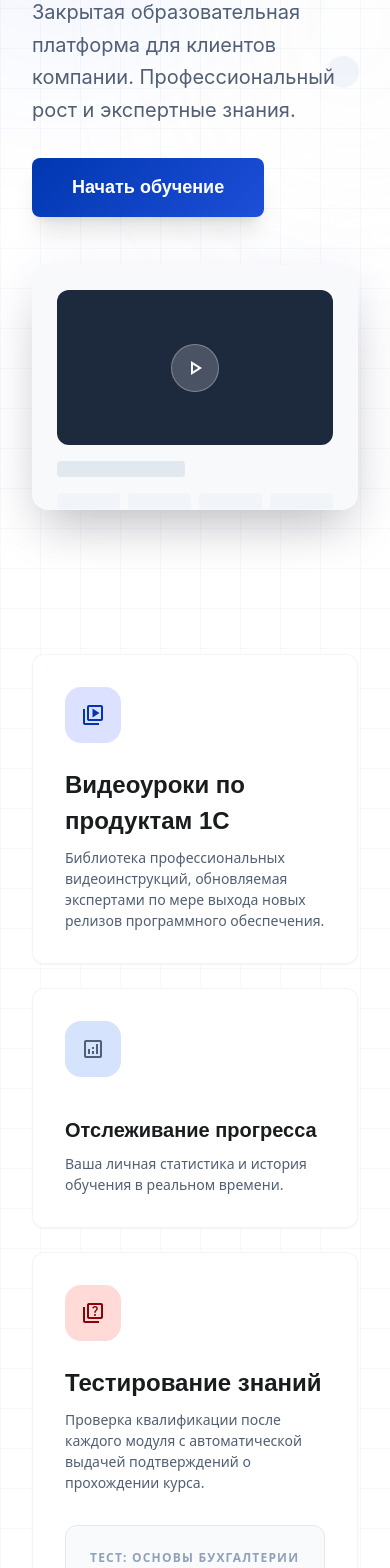
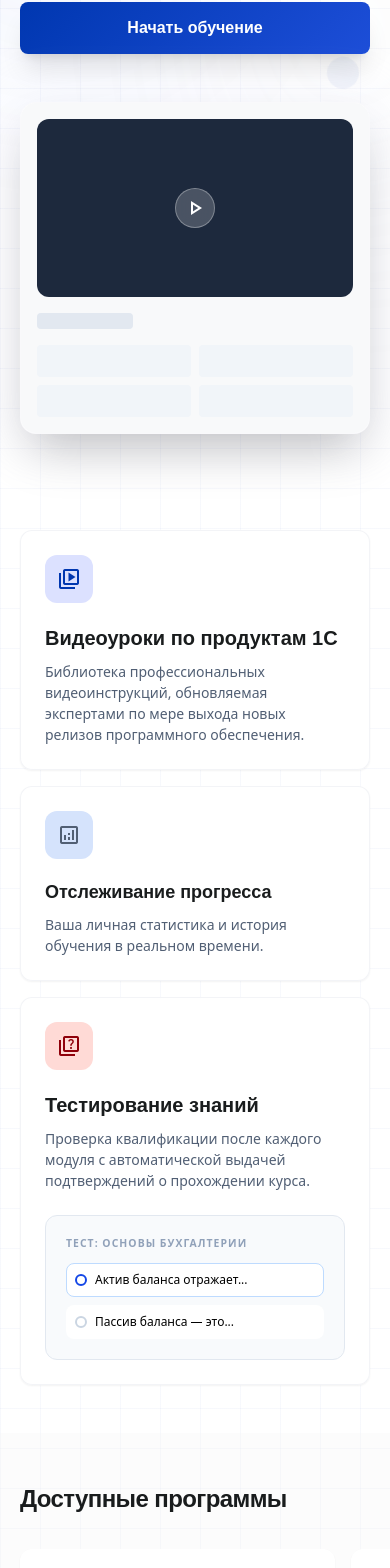
Before and after one commit to ArchedArtem/education_runa_s, a Next.js app: page / in a window 390 px wide. Shown: the part 312-1880 px from the top of the page. Built offline with nearby package versions, Linux system fonts and the light colour scheme; no server answers.

Commit message:
test adaptive

```diff
--- a/app/(main)/(welcome)/components/CoursePreview/CoursePreview.module.scss
+++ b/app/(main)/(welcome)/components/CoursePreview/CoursePreview.module.scss
@@ -1,35 +1,57 @@
 .section {
-  background-color: rgba(243, 244, 245, 0.3); // surface-container-low/30
-  padding: 6rem 0;
+  background-color: rgba(243, 244, 245, 0.3);
+  padding: 3rem 0;
   position: relative;
   overflow: hidden;
+
+  @media (min-width: 768px) {
+    padding: 6rem 0;
+  }
 }
 
 .container {
   max-width: 80rem;
   margin: 0 auto;
-  padding: 0 2rem;
+  padding: 0 1.25rem;
   position: relative;
   z-index: 10;
+
+  @media (min-width: 768px) {
+    padding: 0 2rem;
+  }
 }
 
 .header {
   display: flex;
   justify-content: space-between;
+  align-items: center;
+  margin-bottom: 2rem;
+
+  @media (min-width: 768px) {
     align-items: flex-end;
     margin-bottom: 3rem;
+  }
+}
 
-  h2 {
+.title {
   font-family: 'Manrope', sans-serif;
-    font-size: 2.25rem;
+  font-size: 1.5rem;
   font-weight: 700;
   letter-spacing: -0.025em;
+  color: #191c1d;
+
+  @media (min-width: 768px) {
+    font-size: 2.25rem;
   }
 }
 
 .navBtns {
+  display: none;
+
+  @media (min-width: 768px) {
     display: flex;
     gap: 0.5rem;
+  }
 
   button {
     width: 2.5rem;
@@ -43,19 +65,30 @@
     box-shadow: 0 1px 2px 0 rgba(0, 0, 0, 0.05);
     color: #94a3b8;
     cursor: pointer;
-    transition: color 0.2s;
+    transition: all 0.2s;
 
-    &:hover { color: #0037b0; }
+    &:hover {
+      color: #0037b0;
+      box-shadow: 0 4px 6px -1px rgba(0, 0, 0, 0.1);
+    }
   }
 }
 
 .grid {
   display: flex;
-  gap: 1.5rem;
+  gap: 1rem;
   overflow-x: auto;
   scroll-snap-type: x mandatory;
   scroll-behavior: smooth;
-  padding-bottom: 1rem;
+  padding-bottom: 1.5rem;
+  margin: 0 -1.25rem;
+  padding-left: 1.25rem;
+
+  @media (min-width: 768px) {
+    gap: 1.5rem;
+    margin: 0;
+    padding-left: 0;
+  }
 
   scrollbar-width: none;
   &::-webkit-scrollbar {
@@ -66,37 +99,55 @@
 .courseCard {
   background-color: white;
   border-radius: 0.75rem;
-  padding: 1.5rem;
+  padding: 1.25rem;
   box-shadow: 0 1px 2px 0 rgba(0, 0, 0, 0.05);
   transition: all 0.3s;
   display: flex;
   flex-direction: column;
-
-  scroll-snap-align: start;
-  flex: 0 0 100%;
+  scroll-snap-align: center;
+  flex: 0 0 85%;
 
   @media (min-width: 640px) {
     flex: 0 0 calc(50% - 0.75rem);
+    scroll-snap-align: start;
   }
+
   @media (min-width: 1024px) {
     flex: 0 0 calc(25% - 1.125rem);
+    padding: 1.5rem;
   }
 
   &:hover {
+    @media (min-width: 1024px) {
       transform: translateY(-0.5rem);
+      box-shadow: 0 10px 15px -3px rgba(0, 0, 0, 0.1);
+
       .courseTitle { color: #0037b0; }
       .imageOverlay { filter: grayscale(0); }
       .actionBtn { gap: 1rem; }
     }
   }
+}
+
+.spacer {
+  flex: 0 0 1.25rem;
+  @media (min-width: 768px) {
+    display: none;
+  }
+}
 
 .imageWrapper {
   position: relative;
-  height: 10rem;
+  height: 8rem;
   border-radius: 0.5rem;
   background-color: #f1f5f9;
+  margin-bottom: 1rem;
+  overflow: hidden;
+
+  @media (min-width: 768px) {
+    height: 10rem;
     margin-bottom: 1.5rem;
-  overflow: hidden;
+  }
 }
 
 .imageOverlay {
@@ -109,31 +160,52 @@
 
 .tags {
   position: absolute;
+  top: 0.5rem;
+  left: 0.5rem;
+  display: flex;
+  gap: 0.375rem;
+
+  @media (min-width: 768px) {
     top: 0.75rem;
     left: 0.75rem;
-  display: flex;
     gap: 0.5rem;
+  }
 }
 
 .tag {
-  padding: 0.125rem 0.5rem;
-  font-size: 0.625rem;
+  padding: 0.125rem 0.375rem;
+  font-size: 0.6rem;
   font-weight: 700;
   border-radius: 0.25rem;
   text-transform: uppercase;
+
+  @media (min-width: 768px) {
+    padding: 0.125rem 0.5rem;
+    font-size: 0.625rem;
+  }
 }
 
 .courseTitle {
   font-family: 'Manrope', sans-serif;
-  font-size: 1.125rem;
+  font-size: 1rem;
   font-weight: 700;
-  margin-bottom: 1rem;
+  margin-bottom: 0.75rem;
   transition: color 0.2s;
   flex-grow: 1;
+  color: #191c1d;
+
+  @media (min-width: 768px) {
+    font-size: 1.125rem;
+    margin-bottom: 1rem;
+  }
 }
 
 .progressBlock {
+  margin-bottom: 1rem;
+
+  @media (min-width: 768px) {
     margin-bottom: 1.5rem;
+  }
 
   .progressHeader {
     display: flex;
@@ -169,4 +241,9 @@
   border: none;
   cursor: pointer;
   transition: gap 0.2s;
+  font-size: 0.875rem;
+
+  @media (min-width: 768px) {
+    font-size: 1rem;
   }
+}
--- a/app/(main)/(welcome)/components/CoursePreview/CoursePreview.tsx
+++ b/app/(main)/(welcome)/components/CoursePreview/CoursePreview.tsx
@@ -16,7 +16,7 @@ export default function CoursePreview() {
 
     const scroll = (direction: 'left' | 'right') => {
         if (sliderRef.current) {
-            const scrollAmount = sliderRef.current.offsetWidth / 2;
+            const scrollAmount = sliderRef.current.offsetWidth * 0.8;
 
             sliderRef.current.scrollBy({
                 left: direction === 'left' ? -scrollAmount : scrollAmount,
@@ -29,12 +29,12 @@ export default function CoursePreview() {
         <section className={styles.section}>
             <div className={styles.container}>
                 <div className={styles.header}>
-                    <h2>Доступные программы</h2>
+                    <h2 className={styles.title}>Доступные программы</h2>
                     <div className={styles.navBtns}>
-                        <button onClick={() => scroll('left')}>
+                        <button onClick={() => scroll('left')} aria-label="Назад">
                             <span className="material-symbols-outlined">chevron_left</span>
                         </button>
-                        <button onClick={() => scroll('right')}>
+                        <button onClick={() => scroll('right')} aria-label="Вперед">
                             <span className="material-symbols-outlined">chevron_right</span>
                         </button>
                     </div>
@@ -79,6 +79,7 @@ export default function CoursePreview() {
                             </button>
                         </div>
                     ))}
+                    <div className={styles.spacer}></div>
                 </div>
             </div>
         </section>
--- a/app/(main)/(welcome)/components/CtaSection/CtaSection.tsx
+++ b/app/(main)/(welcome)/components/CtaSection/CtaSection.tsx
@@ -8,6 +8,7 @@ export default function CtaSection() {
                 <div className={styles.glowTop}></div>
                 <div className={styles.glowBottom}></div>
 
+                <div className={styles.content}>
                     <h2 className={styles.title}>
                         Готовы повысить свою квалификацию?
                     </h2>
@@ -16,10 +17,13 @@ export default function CtaSection() {
                         Получите доступ к уникальной базе знаний и станьте востребованным специалистом в экосистеме 1С уже сегодня.
                     </p>
 
+                    <div className={styles.actionWrapper}>
                         <Link href="/register" className={styles.actionBtn}>
                             Регистрация на платформе
                         </Link>
                     </div>
+                </div>
+            </div>
         </section>
     );
 }
--- a/app/(main)/(welcome)/components/FeaturesBento/FeaturesBento.module.scss
+++ b/app/(main)/(welcome)/components/FeaturesBento/FeaturesBento.module.scss
@@ -1,17 +1,30 @@
 .section {
   max-width: 80rem;
   margin: 0 auto;
-  padding: 5rem 2rem;
+  padding: 3rem 1.25rem;
   position: relative;
+
+  @media (min-width: 768px) {
+    padding: 4rem 2rem;
+  }
+
+  @media (min-width: 1024px) {
+    padding: 5rem 2rem;
+  }
 }
 
 .grid {
   display: grid;
   grid-template-columns: 1fr;
-  gap: 1.5rem;
-  grid-auto-rows: minmax(240px, auto);
+  gap: 1rem;
+  grid-auto-rows: auto;
 
   @media (min-width: 768px) {
+    grid-template-columns: repeat(2, minmax(0, 1fr));
+    gap: 1.5rem;
+  }
+
+  @media (min-width: 1024px) {
     grid-template-columns: repeat(3, minmax(0, 1fr));
   }
 }
@@ -20,7 +33,7 @@
   background-color: rgba(255, 255, 255, 0.8);
   backdrop-filter: blur(8px);
   -webkit-backdrop-filter: blur(8px);
-  padding: 2rem;
+  padding: 1.5rem;
   border-radius: 0.75rem;
   box-shadow: 0 1px 2px 0 rgba(0, 0, 0, 0.05);
   border: 1px solid rgba(196, 197, 215, 0.2);
@@ -28,6 +41,10 @@
   flex-direction: column;
   justify-content: space-between;
   transition: box-shadow 0.3s;
+
+  @media (min-width: 768px) {
+    padding: 2rem;
+  }
 
   &:hover {
     box-shadow: 0 10px 15px -3px rgba(0, 0, 0, 0.1);
@@ -38,36 +55,66 @@
   @media (min-width: 768px) { grid-column: span 2 / span 2; }
 }
 
+.cardAnalytics {
+  @media (min-width: 768px) { grid-column: span 2 / span 2; }
+  @media (min-width: 1024px) { grid-column: span 1 / span 1; }
+}
+
 .cardQuiz {
-  @media (min-width: 768px) { grid-column: span 3 / span 3; }
+  @media (min-width: 768px) { grid-column: span 2 / span 2; }
+  @media (min-width: 1024px) { grid-column: span 3 / span 3; }
   flex-direction: column;
-  gap: 2rem;
-  align-items: center;
+  gap: 1.5rem;
 
   @media (min-width: 768px) {
     flex-direction: row;
+    align-items: center;
+    gap: 2rem;
   }
 }
 
 .iconBox {
-  width: 3.5rem;
-  height: 3.5rem;
-  border-radius: 1rem;
+  width: 3rem;
+  height: 3rem;
+  border-radius: 0.75rem;
   display: flex;
   align-items: center;
   justify-content: center;
-  margin-bottom: 1.5rem;
+  margin-bottom: 1.25rem;
   transition: transform 0.3s;
+
+  @media (min-width: 768px) {
+    width: 3.5rem;
+    height: 3.5rem;
+    border-radius: 1rem;
+    margin-bottom: 1.5rem;
+  }
 
   .card:hover & { transform: scale(1.1); }
 }
 
 .title {
   font-family: 'Manrope', sans-serif;
-  font-size: 1.5rem;
+  font-size: 1.25rem;
   font-weight: 700;
   margin-bottom: 0.5rem;
   color: #191c1d;
+
+  @media (min-width: 768px) {
+    font-size: 1.5rem;
+  }
+}
+
+.titleSmall {
+  font-family: 'Manrope', sans-serif;
+  font-size: 1.125rem;
+  font-weight: 700;
+  margin-bottom: 0.5rem;
+  color: #191c1d;
+
+  @media (min-width: 768px) {
+    font-size: 1.25rem;
+  }
 }
 
 .description {
@@ -75,3 +122,34 @@
   font-size: 0.875rem;
   line-height: 1.5;
 }
+
+.descriptionVideo {
+  color: #515f74;
+  font-size: 0.875rem;
+  line-height: 1.5;
+  max-width: 100%;
+
+  @media (min-width: 768px) {
+    max-width: 32rem;
+  }
+}
+
+.quizContent {
+  flex: 1;
+  display: flex;
+  flex-direction: column;
+}
+
+.quizMockup {
+  flex: 1;
+  width: 100%;
+  background-color: #f8fafc;
+  border-radius: 0.75rem;
+  padding: 1.25rem;
+  border: 1px solid #e2e8f0;
+
+  @media (min-width: 768px) {
+    padding: 1.5rem;
+    width: auto;
+  }
+}
--- a/app/(main)/(welcome)/components/FeaturesBento/FeaturesBento.tsx
+++ b/app/(main)/(welcome)/components/FeaturesBento/FeaturesBento.tsx
@@ -6,22 +6,22 @@ export default function FeaturesBento() {
             <div className={styles.grid}>
                 <div className={`${styles.card} ${styles.cardVideo}`}>
                     <div className={styles.iconBox} style={{ backgroundColor: '#dce1ff', color: '#0037b0' }}>
-                        <span className="material-symbols-outlined text-4xl">video_library</span>
+                        <span className="material-symbols-outlined text-3xl md:text-4xl">video_library</span>
                     </div>
                     <div>
                         <h3 className={styles.title}>Видеоуроки по продуктам 1С</h3>
-                        <p className={styles.description} style={{ maxWidth: '32rem' }}>
+                        <p className={styles.descriptionVideo}>
                             Библиотека профессиональных видеоинструкций, обновляемая экспертами по мере выхода новых релизов программного обеспечения.
                         </p>
                     </div>
                 </div>
 
-                <div className={styles.card}>
+                <div className={`${styles.card} ${styles.cardAnalytics}`}>
                     <div className={styles.iconBox} style={{ backgroundColor: '#d5e3fc', color: '#515f74' }}>
-                        <span className="material-symbols-outlined text-4xl">analytics</span>
+                        <span className="material-symbols-outlined text-3xl md:text-4xl">analytics</span>
                     </div>
                     <div>
-                        <h3 className={styles.title} style={{ fontSize: '1.25rem' }}>Отслеживание прогресса</h3>
+                        <h3 className={styles.titleSmall}>Отслеживание прогресса</h3>
                         <p className={styles.description}>
                             Ваша личная статистика и история обучения в реальном времени.
                         </p>
@@ -29,9 +29,9 @@ export default function FeaturesBento() {
                 </div>
 
                 <div className={`${styles.card} ${styles.cardQuiz}`}>
-                    <div className="flex-1 space-y-4">
+                    <div className={styles.quizContent}>
                         <div className={styles.iconBox} style={{ backgroundColor: '#ffdad6', color: '#8f000a' }}>
-                            <span className="material-symbols-outlined text-4xl">quiz</span>
+                            <span className="material-symbols-outlined text-3xl md:text-4xl">quiz</span>
                         </div>
                         <div>
                             <h3 className={styles.title}>Тестирование знаний</h3>
@@ -40,16 +40,16 @@ export default function FeaturesBento() {
                             </p>
                         </div>
                     </div>
-                    <div className="flex-1 w-full md:w-auto bg-slate-50 rounded-xl p-6 border border-slate-200">
-                        <div className="text-xs font-bold text-slate-400 mb-4 uppercase tracking-widest">Тест: Основы бухгалтерии</div>
-                        <div className="space-y-3">
-                            <div className="p-3 bg-white rounded-lg border border-blue-200 flex items-center gap-3">
-                                <div className="w-4 h-4 rounded-full border-4 border-blue-700"></div>
-                                <span className="text-sm font-medium">Актив баланса отражает...</span>
+                    <div className={styles.quizMockup}>
+                        <div className="text-[0.65rem] md:text-xs font-bold text-slate-400 mb-3 md:mb-4 uppercase tracking-widest">Тест: Основы бухгалтерии</div>
+                        <div className="space-y-2 md:space-y-3">
+                            <div className="p-2 md:p-3 bg-white rounded-lg border border-blue-200 flex items-center gap-2 md:gap-3">
+                                <div className="w-3 h-3 md:w-4 md:h-4 rounded-full border-2 md:border-4 border-blue-700 flex-shrink-0"></div>
+                                <span className="text-xs md:text-sm font-medium">Актив баланса отражает...</span>
                             </div>
-                            <div className="p-3 bg-white rounded-lg border border-transparent flex items-center gap-3">
-                                <div className="w-4 h-4 rounded-full border-2 border-slate-300"></div>
-                                <span className="text-sm font-medium">Пассив баланса — это...</span>
+                            <div className="p-2 md:p-3 bg-white rounded-lg border border-transparent flex items-center gap-2 md:gap-3">
+                                <div className="w-3 h-3 md:w-4 md:h-4 rounded-full border-2 border-slate-300 flex-shrink-0"></div>
+                                <span className="text-xs md:text-sm font-medium">Пассив баланса — это...</span>
                             </div>
                         </div>
                     </div>
--- a/app/(main)/(welcome)/components/HeroSection/HeroSection.module.scss
+++ b/app/(main)/(welcome)/components/HeroSection/HeroSection.module.scss
@@ -1,7 +1,7 @@
 .section {
   max-width: 80rem;
   margin: 0 auto;
-  padding: 4rem 2rem;
+  padding: 3rem 1.25rem;
   display: grid;
   gap: 3rem;
   align-items: center;
@@ -23,13 +23,17 @@
 
 .title {
   font-family: 'Manrope', sans-serif;
-  font-size: 3.75rem;
+  font-size: 2.5rem;
   line-height: 1.1;
   font-weight: 800;
   letter-spacing: -0.025em;
   color: #191c1d;
 
   @media (min-width: 768px) {
+    font-size: 3.75rem;
+  }
+
+  @media (min-width: 1024px) {
     font-size: 4.5rem;
   }
 
@@ -40,25 +44,39 @@
 
 .description {
   font-family: 'Inter', sans-serif;
-  font-size: 1.25rem;
+  font-size: 1rem;
   color: #515f74;
   max-width: 28rem;
   line-height: 1.625;
+
+  @media (min-width: 768px) {
+    font-size: 1.25rem;
+  }
 }
 
 .startBtn {
   align-self: flex-start;
   background: linear-gradient(135deg, #0037b0 0%, #1d4ed8 100%);
   color: white;
-  padding: 1rem 2.5rem;
+  padding: 0.875rem 2rem;
   border-radius: 0.5rem;
   font-family: 'Manrope', sans-serif;
-  font-size: 1.125rem;
+  font-size: 1rem;
   font-weight: 700;
   border: none;
   cursor: pointer;
   box-shadow: 0 20px 25px -5px rgba(0, 0, 0, 0.1), 0 8px 10px -6px rgba(0, 0, 0, 0.1);
   transition: all 0.2s;
+  width: 100%;
+
+  @media (min-width: 480px) {
+    width: auto;
+  }
+
+  @media (min-width: 768px) {
+    padding: 1rem 2.5rem;
+    font-size: 1.125rem;
+  }
 
   &:hover {
     box-shadow: 0 10px 15px -3px rgba(0, 55, 176, 0.2);
@@ -69,6 +87,7 @@
 .mockupWrapper {
   position: relative;
   z-index: 10;
+  width: 100%;
 
   &:hover .mockupGlow {
     opacity: 0.7;
@@ -92,9 +111,13 @@
   box-shadow: 0 25px 50px -12px rgba(0, 0, 0, 0.25);
   border: 1px solid rgba(196, 197, 215, 0.1);
   overflow: hidden;
-  aspect-ratio: 4/3;
+  aspect-ratio: auto;
   display: flex;
   flex-direction: column;
+
+  @media (min-width: 768px) {
+    aspect-ratio: 4/3;
+  }
 }
 
 .browserHeader {
@@ -119,7 +142,7 @@
 
   .urlBar {
     flex: 1;
-    max-width: 20rem;
+    max-width: 100%;
     margin: 0 auto;
     background-color: #ffffff;
     height: 1.5rem;
@@ -129,13 +152,21 @@
     color: #94a3b8;
     display: flex;
     align-items: center;
+
+    @media (min-width: 768px) {
+      max-width: 20rem;
+    }
   }
 }
 
 .mockupBody {
   flex: 1;
-  padding: 1.5rem;
+  padding: 1rem;
   background-color: #f8f9fa;
   display: flex;
   gap: 1rem;
+
+  @media (min-width: 768px) {
+    padding: 1.5rem;
+  }
 }
--- a/app/(main)/(welcome)/components/HeroSection/HeroSection.tsx
+++ b/app/(main)/(welcome)/components/HeroSection/HeroSection.tsx
@@ -20,17 +20,16 @@ export default function HeroSection() {
             <div className={styles.mockupWrapper}>
                 <div className={styles.mockupGlow}></div>
                 <div className={styles.mockupCard}>
-
                     <div className={styles.mockupBody}>
                         <div className="flex-1 space-y-4">
                             <div className="aspect-video bg-slate-800 rounded-xl relative flex items-center justify-center">
-                                <div className="w-12 h-12 bg-white/20 backdrop-blur-md rounded-full flex items-center justify-center border border-white/30">
-                                    <span className="material-symbols-outlined text-white text-3xl">play_arrow</span>
+                                <div className="w-10 h-10 md:w-12 md:h-12 bg-white/20 backdrop-blur-md rounded-full flex items-center justify-center border border-white/30">
+                                    <span className="material-symbols-outlined text-white text-2xl md:text-3xl">play_arrow</span>
                                 </div>
                             </div>
-                            <div className="h-4 w-32 bg-slate-200 rounded"></div>
-                            <div className="grid grid-cols-4 gap-2">
-                                {[1, 2, 3, 4].map(i => <div key={i} className="h-10 bg-slate-100 rounded"></div>)}
+                            <div className="h-4 w-24 md:w-32 bg-slate-200 rounded"></div>
+                            <div className="grid grid-cols-2 md:grid-cols-4 gap-2 md:gap-3">
+                                {[1, 2, 3, 4].map(i => <div key={i} className="h-8 md:h-10 bg-slate-100 rounded"></div>)}
                             </div>
                         </div>
                     </div>
--- a/app/components/Footer/Footer.module.scss
+++ b/app/components/Footer/Footer.module.scss
@@ -1,6 +1,6 @@
 .footer {
-  background-color: #020617; // Tailwind slate-950
-  color: #94a3b8; // Tailwind slate-400
+  background-color: #020617;
+  color: #94a3b8;
   padding: 3rem 0;
 }
 
@@ -9,21 +9,26 @@
   flex-direction: column;
   justify-content: space-between;
   align-items: center;
-  padding: 0 3rem;
+  padding: 0 1.25rem;
   max-width: 80rem;
   margin: 0 auto;
+  gap: 2rem;
 
   @media (min-width: 768px) {
     flex-direction: row;
+    padding: 0 2rem;
+    gap: 0;
+  }
+
+  @media (min-width: 1024px) {
+    padding: 0 3rem;
   }
 }
 
 .leftSide {
-  margin-bottom: 2rem;
   text-align: center;
 
   @media (min-width: 768px) {
-    margin-bottom: 0;
     text-align: left;
   }
 }
@@ -39,13 +44,19 @@
 .copyright {
   font-family: 'Inter', sans-serif;
   font-size: 0.75rem;
-  color: #64748b; // Tailwind slate-500
+  color: #64748b;
 }
 
 .rightSide {
   display: flex;
-  gap: 2rem;
+  flex-direction: column;
+  gap: 1.5rem;
   align-items: center;
+
+  @media (min-width: 480px) {
+    flex-direction: row;
+    gap: 2rem;
+  }
 }
 
 .supportLink {
@@ -58,7 +69,7 @@
   transition: color 0.2s;
 
   &:hover {
-    color: #60a5fa; // Tailwind blue-400
+    color: #60a5fa;
   }
 }
 
@@ -68,23 +79,33 @@
 }
 
 .iconBtn {
-  width: 2rem;
-  height: 2rem;
+  width: 2.5rem;
+  height: 2.5rem;
   border-radius: 50%;
-  background-color: #0f172a; // Tailwind slate-900
+  background-color: #0f172a;
   display: flex;
   align-items: center;
   justify-content: center;
   color: inherit;
   text-decoration: none;
-  transition: background-color 0.2s;
+  transition: all 0.2s;
+
+  @media (min-width: 768px) {
+    width: 2rem;
+    height: 2rem;
+  }
 
   &:hover {
-    background-color: #0037b0; // Ваш Primary цвет
+    background-color: #0037b0;
     color: white;
+    transform: translateY(-2px);
   }
 
   span {
-    font-size: 0.875rem;
+    font-size: 1.125rem;
+
+    @media (min-width: 768px) {
+      font-size: 0.875rem;
+    }
   }
 }
```
Also changed, not shown: app/(main)/(welcome)/components/CtaSection/CtaSection.module.scss (+58 -18 lines), 1 other file (tests, documents, lock files or other folders). Lines whose indentation alone changed are shown as unchanged.
